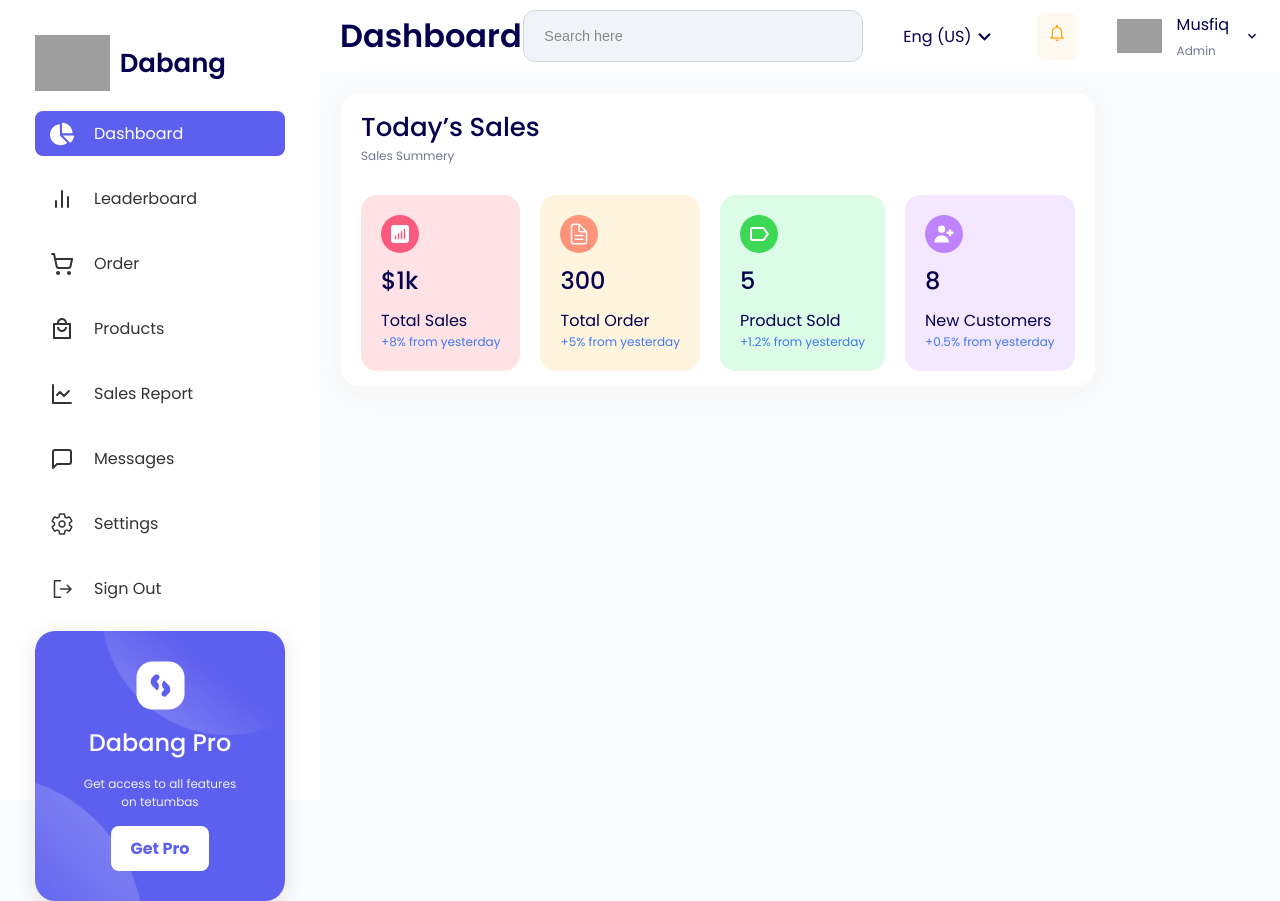
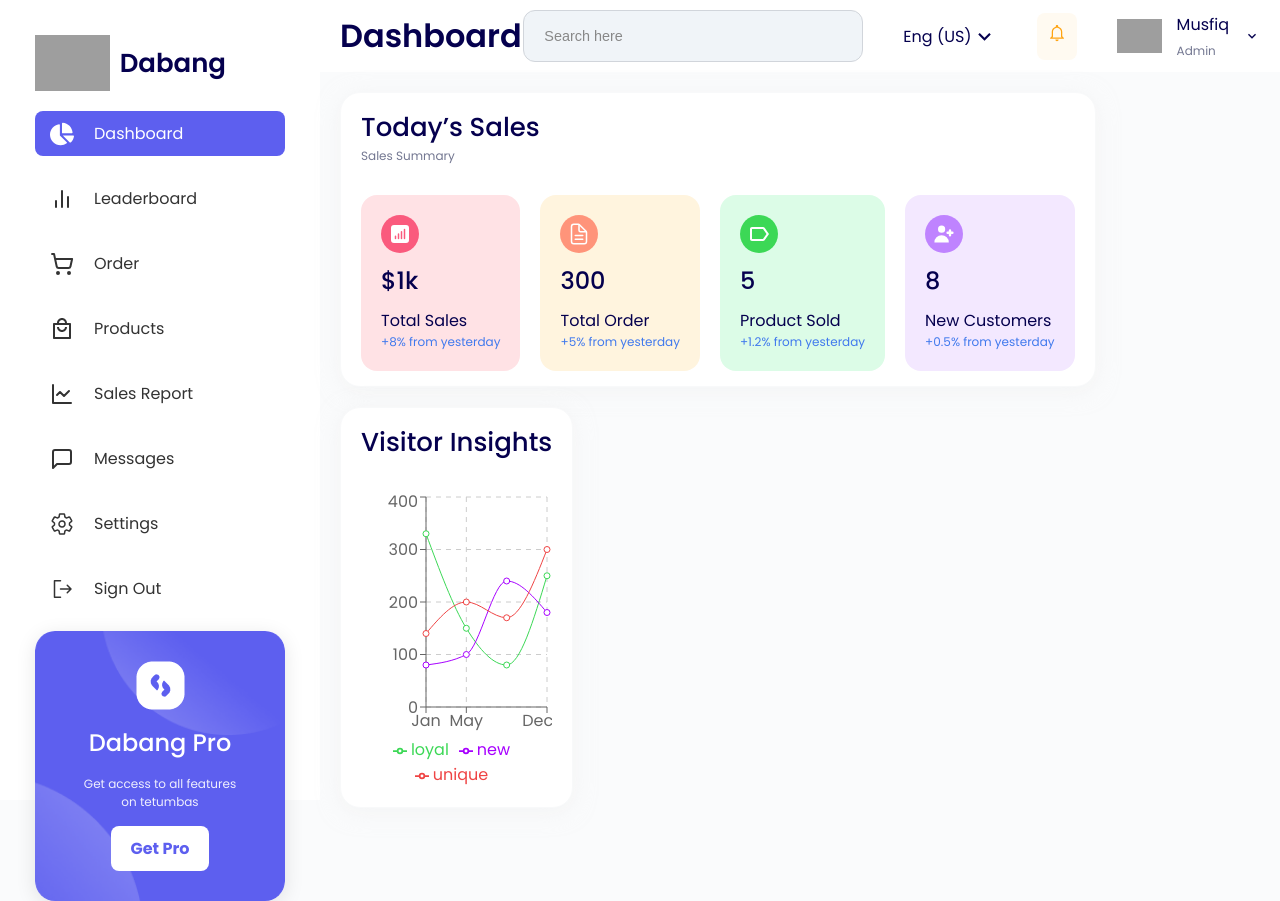
Before and after one commit to dev-yusupov/dashboard-app, a React (Create React App) app in the folder app/: page /d/main in a window 1280 px wide. Built offline with nearby package versions, Linux system fonts and the light colour scheme; grey boxes are pictures that could not be loaded.

Commit message:
Visitor insights

```diff
--- a/app/package.json
+++ b/app/package.json
@@ -15,6 +15,7 @@
     "react-redux": "^9.1.2",
     "react-router-dom": "^6.26.2",
     "react-scripts": "5.0.1",
+    "recharts": "^2.12.7",
     "serve": "^14.2.3",
     "typescript": "^4.9.5",
     "web-vitals": "^2.1.4"
--- /dev/null
+++ b/app/src/components/Visitor/Visitor.tsx
@@ -0,0 +1,40 @@
+import React from 'react';
+import {
+    LineChart,
+    Line,
+    XAxis,
+    YAxis,
+    CartesianGrid,
+    Tooltip,
+    ResponsiveContainer,
+    Legend,
+} from 'recharts';
+
+const VisitorInsights = () => {
+    // Mock data (adjust as needed)
+    const data = [
+        { name: 'Jan', loyal: 330, new: 80, unique: 140 },
+        { name: 'May', loyal: 150, new: 100, unique: 200 },
+        { name: 'Aug', loyal: 80, new: 240, unique: 170 },
+        { name: 'Dec', loyal: 250, new: 180, unique: 300 },
+    ];
+
+    return (
+        <div style={{ width: '100%', height: 300 }}>
+            <ResponsiveContainer>
+                <LineChart data={data}>
+                    <CartesianGrid strokeDasharray="5 5" />
+                    <XAxis dataKey="name" />
+                    <YAxis domain={[0, 400]} /> {/* Set the y-axis domain */}
+                    <Tooltip />
+                    <Legend />
+                    <Line type="monotone" dataKey="loyal" stroke="#3CD856" />
+                    <Line type="monotone" dataKey="new" stroke="#A700FF" />
+                    <Line type="monotone" dataKey="unique" stroke="#EF4444" />
+                </LineChart>
+            </ResponsiveContainer>
+        </div>
+    );
+};
+
+export default VisitorInsights;
--- a/app/src/pages/Main/Main.module.css
+++ b/app/src/pages/Main/Main.module.css
@@ -0,0 +1,7 @@
+.topInsights {
+    display: flex;
+    flex-direction: row;
+    justify-content: space-between;
+    gap: 20px;
+    flex-wrap: wrap;
+}
--- a/app/src/pages/Main/Main.tsx
+++ b/app/src/pages/Main/Main.tsx
@@ -1,16 +1,20 @@
 import React from 'react';
 import Card from '../../components/Card/Card';
 import TodaySale from '../../components/TodaySale/TodaySale';
+import VisitorInsights from '../../components/Visitor/Visitor';
+
+import styles from './Main.module.css';
 
 const Main: React.FC = () => {
     return (
         <>
-            <div>
+            <div className={styles.topInsights}>
                 <Card
                     title="Today’s Sales"
-                    description="Sales Summery"
+                    description="Sales Summary"
                     content={<TodaySale />}
                 />
+                <Card title="Visitor Insights" content={<VisitorInsights />} />
             </div>
         </>
     );
```
Also changed, not shown: app/src/components/Visitor/Visitor.module.css (added, +8 -0 lines), 1 other file (tests, documents, lock files or other folders).
